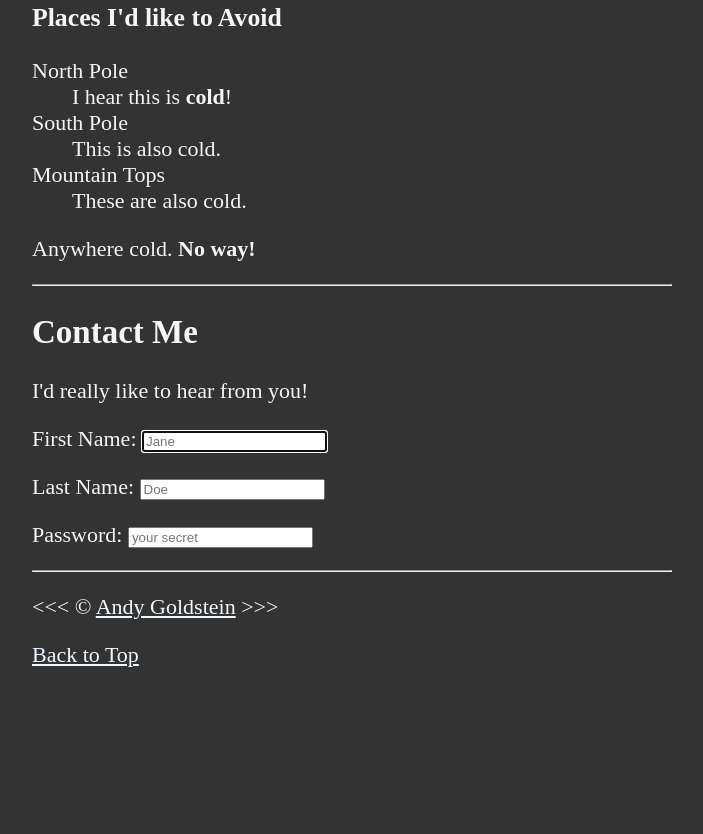
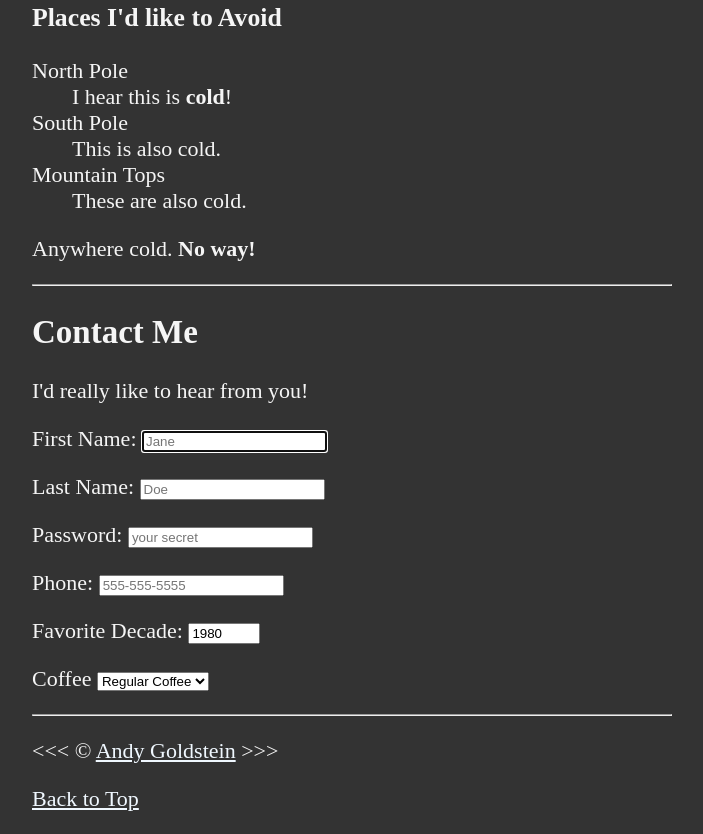
Before and after one commit to andygo52/HTML5-course, a plain HTML site: page index.html in a window 1280 px wide. Shown: the part 2665-3499 px from the top of the page, without its empty margins (288-991 px from the left). Before the commit the page ends 3355 px from the top, so only its background shows below. Drawn offline with Linux system fonts and the light colour scheme.

Commit message:
Lesson 9 - Forms - Partial

```diff
--- a/index.html
+++ b/index.html
@@ -227,6 +227,29 @@
             <label for="password">Password:</label>
             <input type="password" name="password" id="password" placeholder="your secret" required>
           </p>
+
+          <p>
+            <label for="phone">Phone:</label>
+            <input type="tel" name="phone" id="phone" placeholder="555-555-5555" pattern="[0-9]{3}-[0-9]{3}-[0-9](4)" required>
+          </p>
+
+          <p>
+            <label for="decade">Favorite Decade:</label>
+            <input type="number" name="decade" id="decade" min="1950" max="2020" step="10" value="1980">
+          </p>
+
+          <p>
+            <label for="coffee">Coffee</label>
+            <select name="coffee" id="coffee">
+              <option value="regular coffee">Regular Coffee</option>
+              <option value="iced coffee">Iced Coffee</option>
+              <option value="latte">Latte</option>
+              <option value="cappuccino">Cappuccino</option>
+              <option value="cortado">Cortado</option>
+              <option value="americano">Americano</option>
+              <option value="Other">Other</option>
+            </select>
+          </p>
         </form>
 
       </article>
```
Also changed, not shown: sandbox.js (+7 -0 lines).
